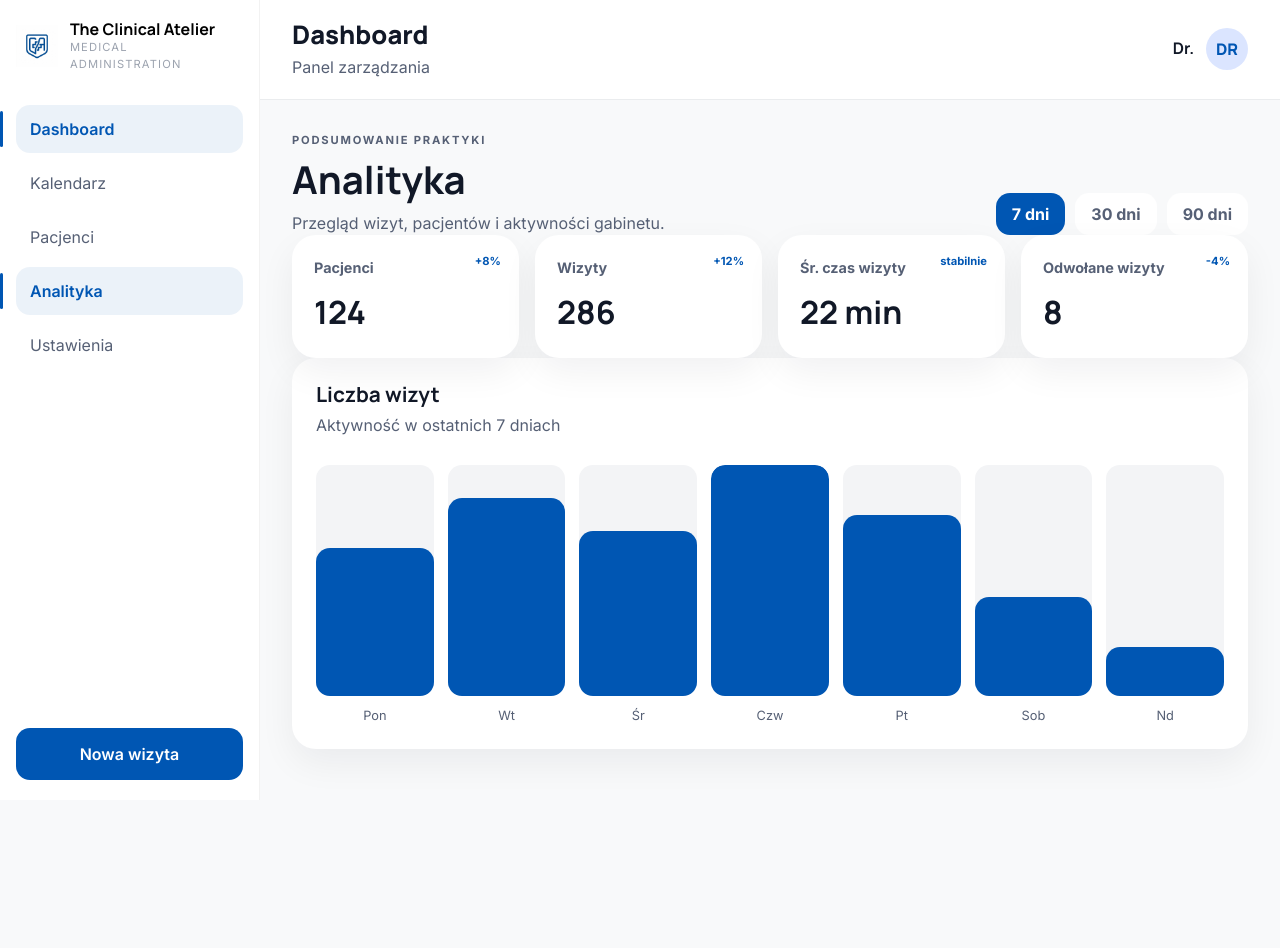
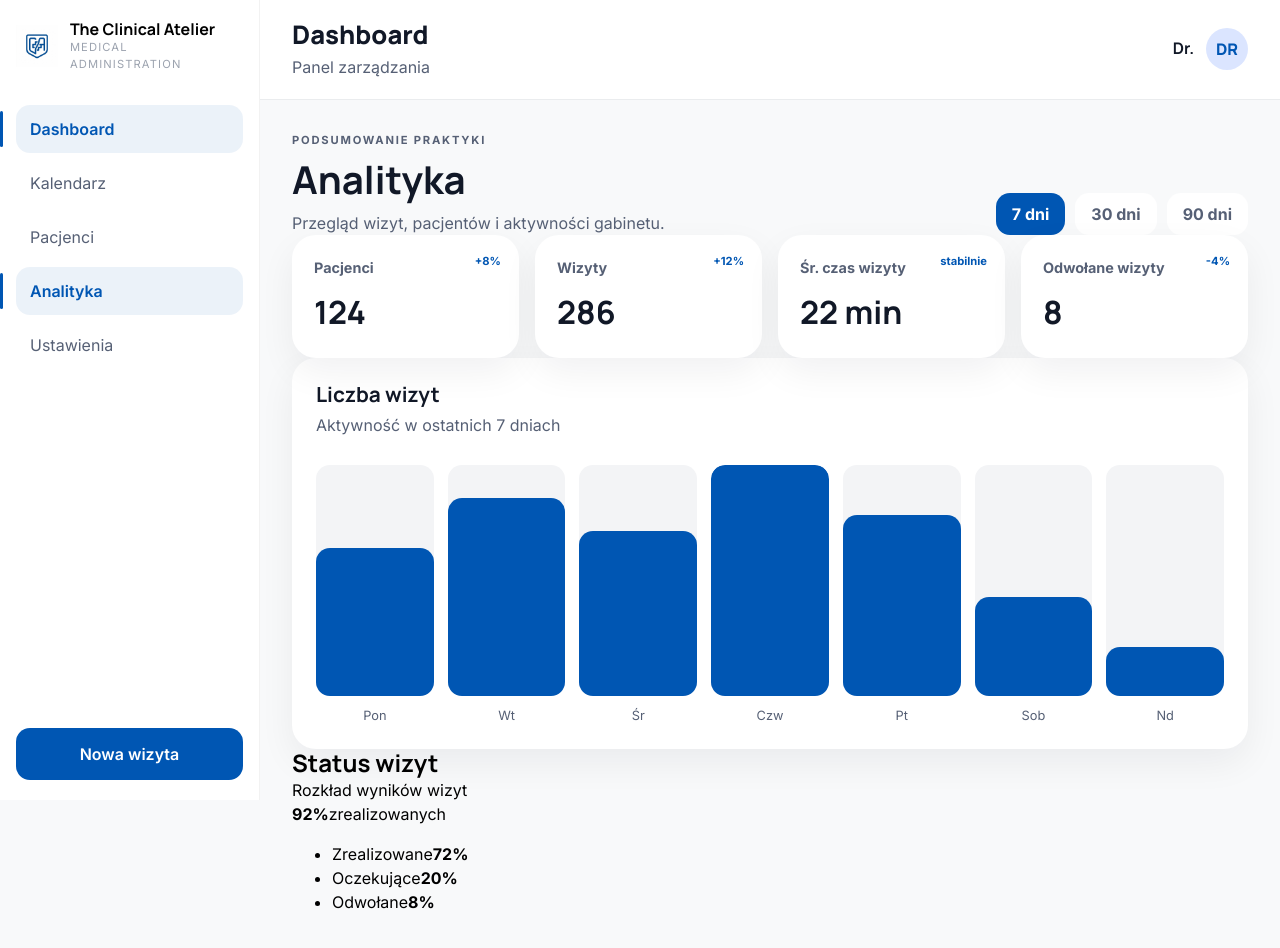
Before and after one commit to kacpi95/clinic-management-system, a React (Vite) app in the folder frontend/: page /dashboard/analytics in a window 1280 px wide. Shown: the top 948 px of the page. Before the commit the page ends 800 px from the top, so only its background shows below. Built offline with nearby package versions, Linux system fonts and the light colour scheme; sample sign-in values are in the browser's storage.

Commit message:
feat: add AppointmentStatusCard component with mocks

```diff
--- /dev/null
+++ b/frontend/src/features/analytics/components/AppointmentStatusCard/AppointmentStatusCard.tsx
@@ -0,0 +1,27 @@
+import { appointmentStatuses } from '../../data/analytics.mock';
+import styles from './AppointmentStatusCard.module.scss';
+
+export default function AppointmentStatusCard() {
+  return (
+    <section className={styles.wrapper}>
+      <div className={styles.header}>
+        <h2>Status wizyt</h2>
+        <p>Rozkład wyników wizyt</p>
+      </div>
+
+      <div className={styles.score}>
+        <strong>92%</strong>
+        <span>zrealizowanych</span>
+      </div>
+
+      <ul className={styles.list}>
+        {appointmentStatuses.map(item => (
+          <li key={item.label}>
+            <span>{item.label}</span>
+            <strong>{item.value}%</strong>
+          </li>
+        ))}
+      </ul>
+    </section>
+  );
+}
--- a/frontend/src/features/analytics/data/analytics.mock.ts
+++ b/frontend/src/features/analytics/data/analytics.mock.ts
@@ -26,11 +26,47 @@ export const analyticsStats = [
 ];
 
 export const visitsChartData = [
-  { day: 'Pon', visits: 18 },
-  { day: 'Wt', visits: 24 },
-  { day: 'Śr', visits: 20 },
-  { day: 'Czw', visits: 28 },
-  { day: 'Pt', visits: 22 },
-  { day: 'Sob', visits: 12 },
-  { day: 'Nd', visits: 6 },
+  {
+    day: 'Pon',
+    visits: 18,
+  },
+  {
+    day: 'Wt',
+    visits: 24,
+  },
+  {
+    day: 'Śr',
+    visits: 20,
+  },
+  {
+    day: 'Czw',
+    visits: 28,
+  },
+  {
+    day: 'Pt',
+    visits: 22,
+  },
+  {
+    day: 'Sob',
+    visits: 12,
+  },
+  {
+    day: 'Nd',
+    visits: 6,
+  },
 ];
+
+export const appointmentStatuses = [
+  {
+    label: 'Zrealizowane',
+    value: 72,
+  },
+  {
+    label: 'Oczekujące',
+    value: 20,
+  },
+  {
+    label: 'Odwołane',
+    value: 8,
+  },
+];
--- a/frontend/src/pages/Analytics/Analytics.tsx
+++ b/frontend/src/pages/Analytics/Analytics.tsx
@@ -1,5 +1,6 @@
 import AnalyticsHeader from '../../features/analytics/components/AnalyticsHeader/AnalyticsHeader';
 import AnalyticsStats from '../../features/analytics/components/AnalyticsStats/AnalyticsStats';
+import AppointmentStatusCard from '../../features/analytics/components/AppointmentStatusCard/AppointmentStatusCard';
 import VisitsChart from '../../features/analytics/components/VisitsChart/VisitsChart';
 import styles from './Analytics.module.scss';
 
@@ -10,7 +11,7 @@ export default function Analytics() {
       <AnalyticsStats />
       <div className={styles.grid}>
         <VisitsChart />
-        {/* AppointmentStatusCard */}
+        <AppointmentStatusCard />
       </div>
       {/* VisitTypesTable  */}
     </div>
```
Also changed, not shown: frontend/src/features/analytics/components/AppointmentStatusCard/AppointmentStatusCard.module.scss (added).
